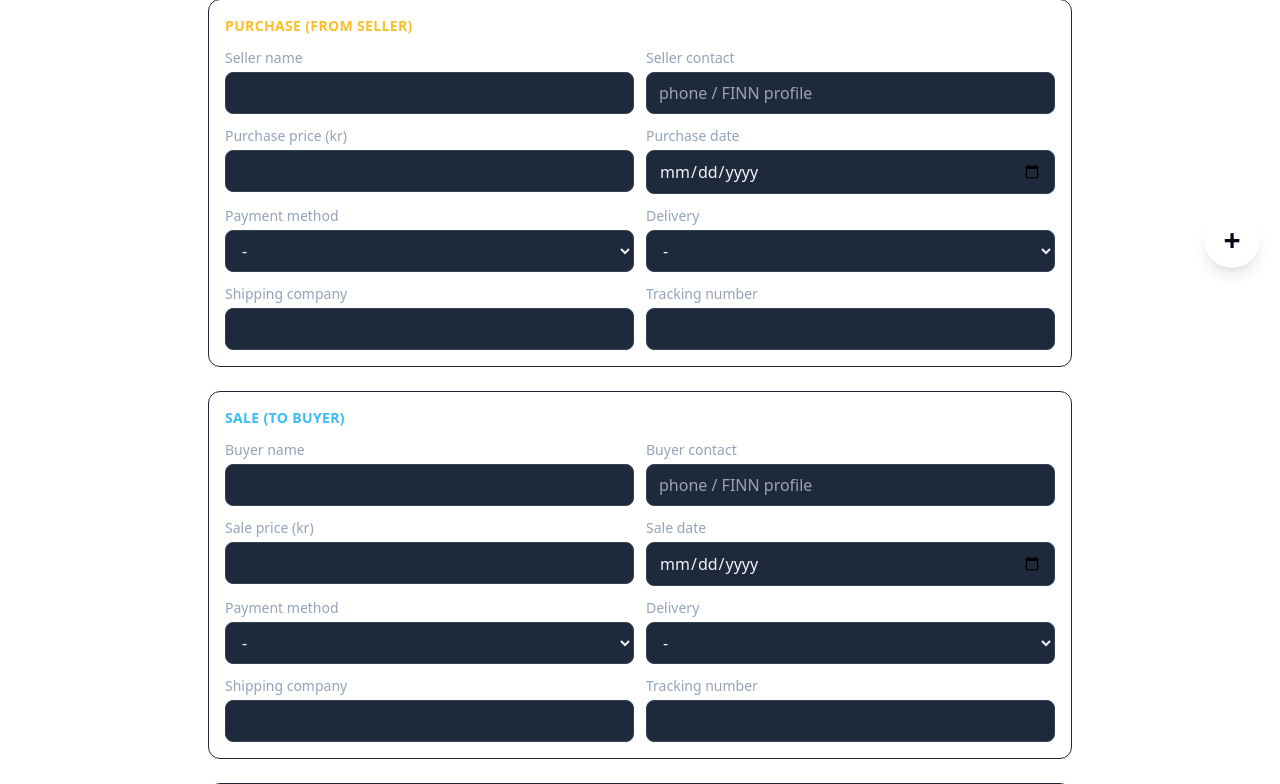
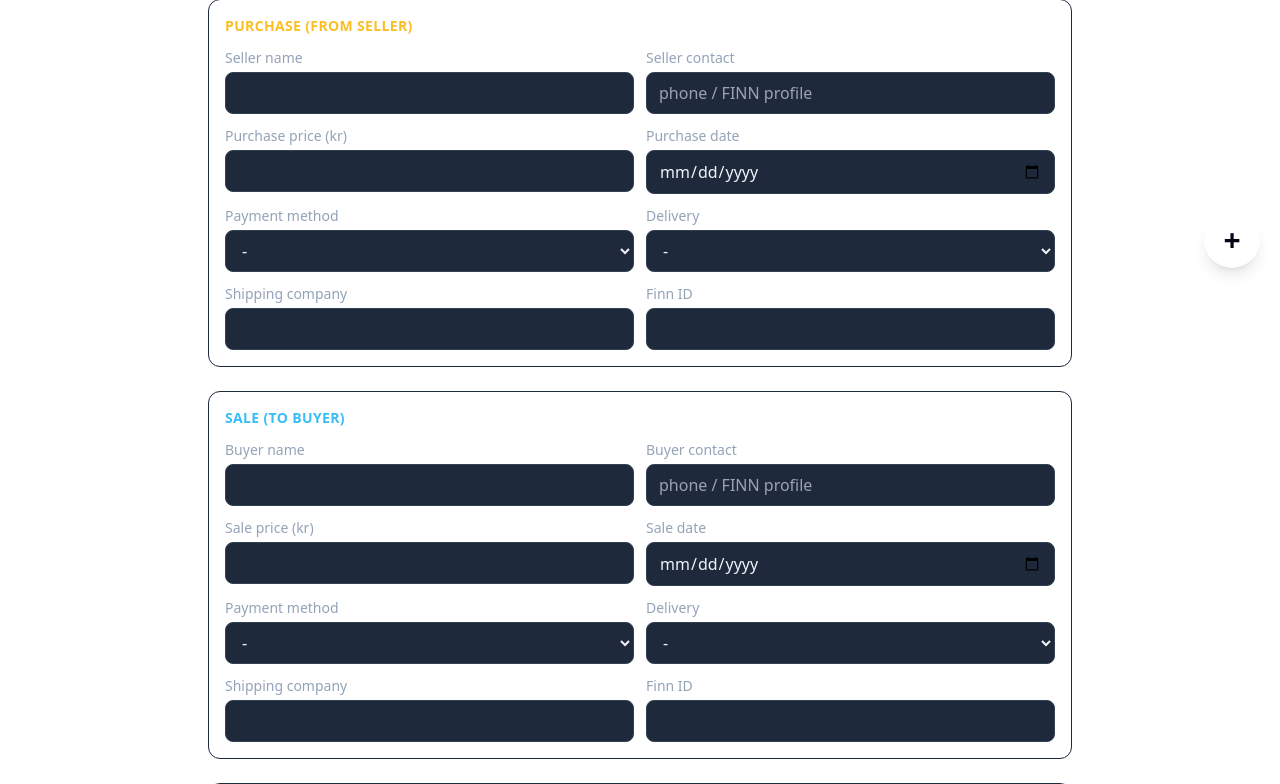
Before and after one commit to human1zer/pcflip, a Python web app: template app/templates/item_form.html in a window 1280 px wide. Shown: the part 512-1296 px from the top of the page. Run offline with Jinja, Linux system fonts and the light colour scheme; the template is opened without the code that fills it, so the values that code supplies are empty; some libraries are stand-ins or nearby versions.

Commit message:
FINN ID field replaces tracking number, clickable finn.no link

```diff
--- a/app/templates/item_form.html
+++ b/app/templates/item_form.html
@@ -113,7 +113,7 @@
           class="w-full bg-slate-800 border border-slate-700 rounded-lg px-3 py-2">
       </div>
       <div>
-        <label class="block text-sm text-slate-400 mb-1">Tracking number</label>
+        <label class="block text-sm text-slate-400 mb-1">Finn ID</label>
         <input name="purchase_tracking" value="{{ item.purchase_tracking if item else '' }}"
           class="w-full bg-slate-800 border border-slate-700 rounded-lg px-3 py-2">
       </div>
@@ -176,7 +176,7 @@
           class="w-full bg-slate-800 border border-slate-700 rounded-lg px-3 py-2">
       </div>
       <div>
-        <label class="block text-sm text-slate-400 mb-1">Tracking number</label>
+        <label class="block text-sm text-slate-400 mb-1">Finn ID</label>
         <input name="sale_tracking" value="{{ item.sale_tracking if item else '' }}"
           class="w-full bg-slate-800 border border-slate-700 rounded-lg px-3 py-2">
       </div>
```
Also changed, not shown: app/templates/item_detail.html (+3 -4 lines), 2 other files.
